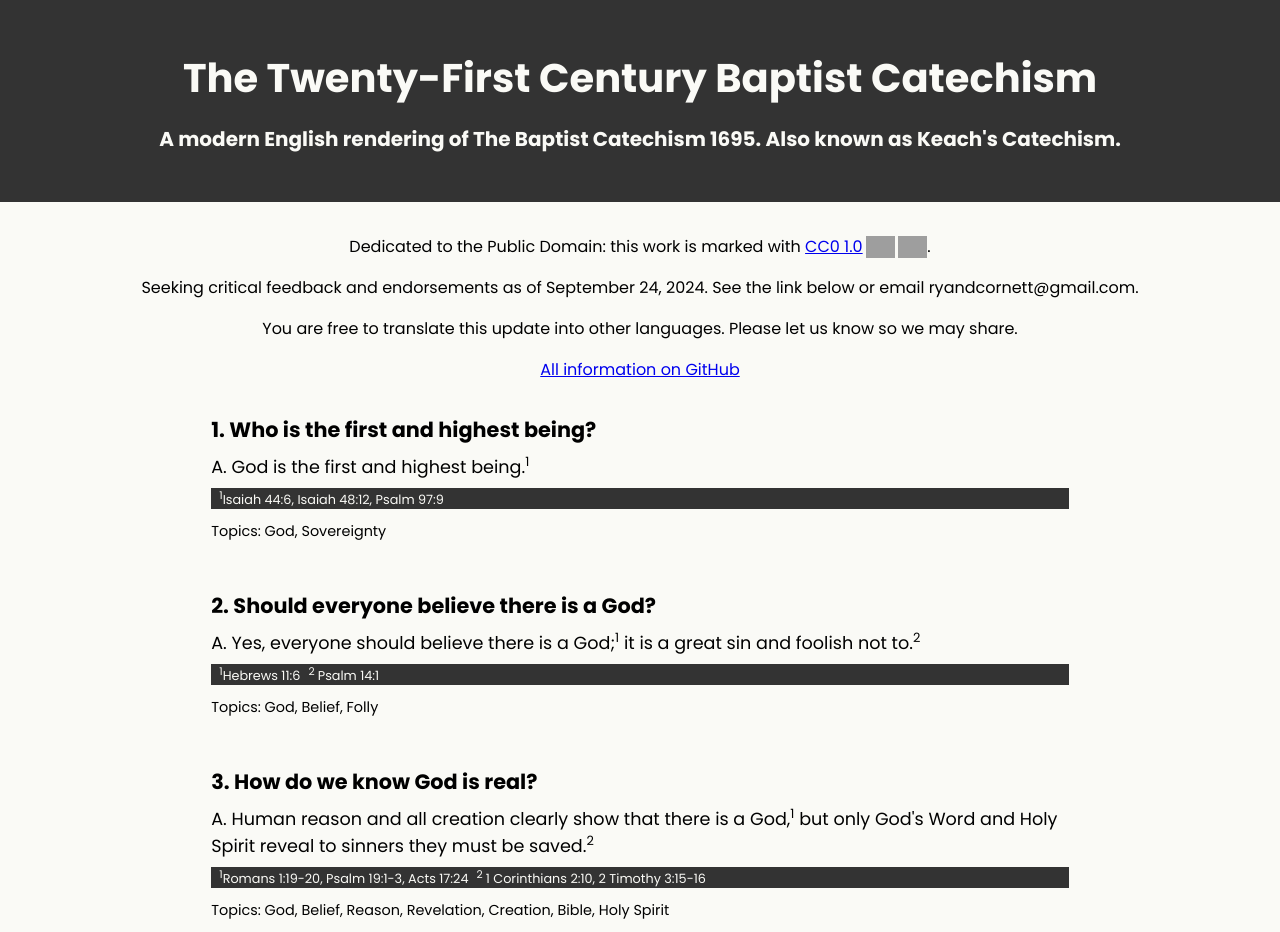
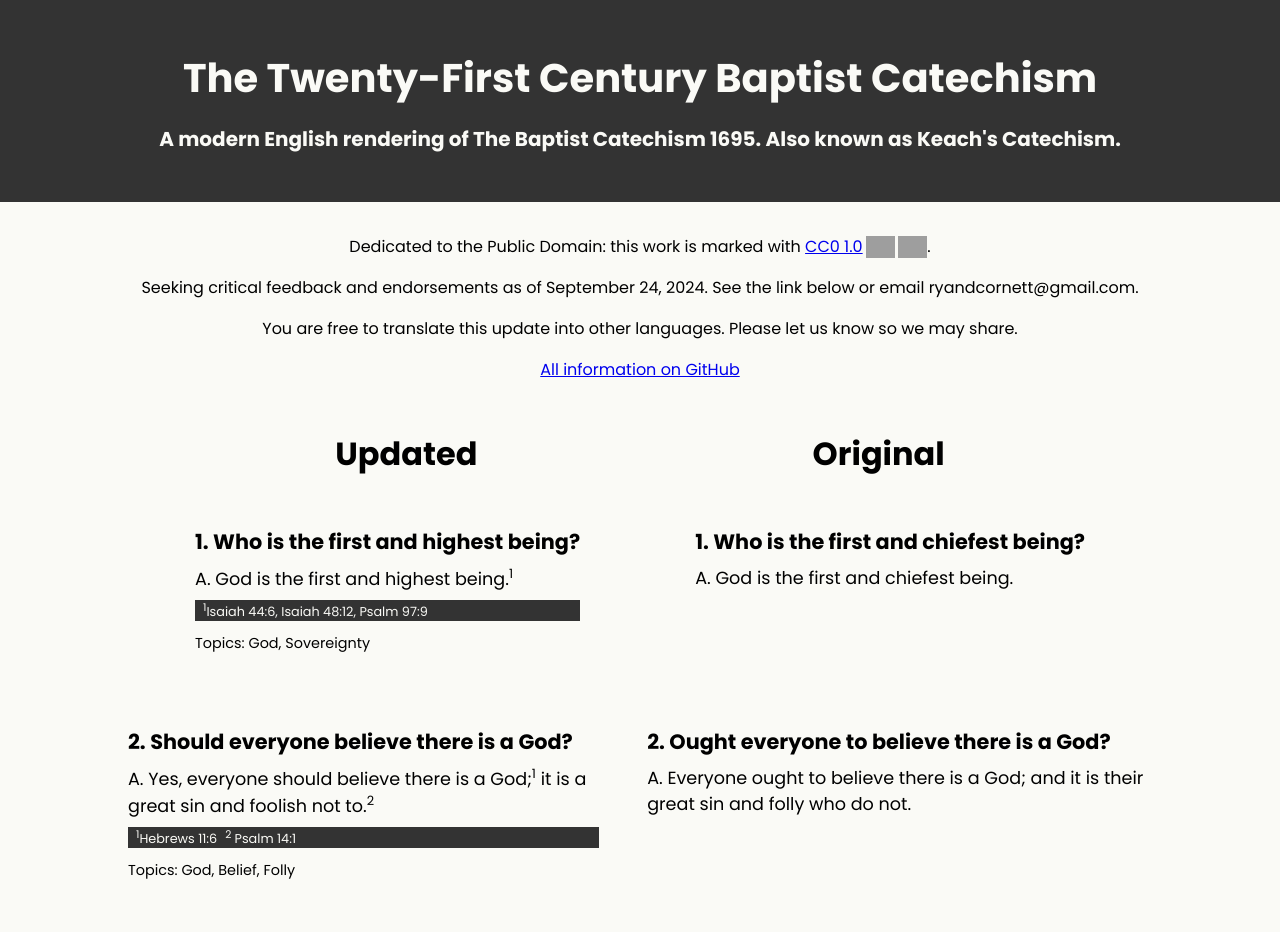
Before and after one commit to ryancornett/21stbaptistcatechism, a plain HTML site: page index.html in a window 1280 px wide. Shown: the top 932 px of the page. Drawn offline with Linux system fonts and the light colour scheme; grey boxes are pictures that could not be loaded; a web font is replaced by a local one.

Commit message:
Add original versions beside updated

```diff
--- a/index.html
+++ b/index.html
@@ -20,6 +20,10 @@
             <p><a href="https://github.com/ryancornett/21stbaptistcatechism">All information on GitHub</a></p>
         </div>
 
+        <div class="catechism-divider">
+            <h2 class="updated-announcer">Updated</h2>
+            <h2 class="original-announcer">Original</h2>
+        </div>
         <div class="container"></div>
         <footer>
             <p id="coming-soon">This work has been marked as dedicated to the Public Domain under the Creative Commons 1.0 Universal license.<br>All rights to the work worldwide under copyright law are waived, including all related and neighboring rights, to the extent allowed by law.</p>
--- a/main.js
+++ b/main.js
@@ -23,17 +23,26 @@ async function getData() {
     const NUMBER_OF_QUESTIONS_UPDATED = 114;
 
     for (let i = 1; i <= NUMBER_OF_QUESTIONS_UPDATED; i++) {
-        displayItem(container, content, i);
+        let item = document.createElement('div');
+        item.classList.add('item');
+        item.id = `item-${i}`;
+        displayUpdatedVersion(item, content, i);
+        displayOriginalVersion(item, content, i);
+        container.appendChild(item);
+
     }
 }
 
 getData();
 
-function displayItem(container, data, key) {
+function displayUpdatedVersion(container, data, key) {
+    let updatedContainer = document.createElement('div');
+    updatedContainer.classList.add('updated-container');
+
     let question = document.createElement('h4');
     question.textContent = `${key}. `;
     question.textContent += data[key].question;
-  container.appendChild(question);
+    updatedContainer.appendChild(question);
 
     let answer = document.createElement('h5');
     answer.textContent = "A. ";
@@ -65,10 +74,25 @@ function displayItem(container, data, key) {
     answer.appendChild(phrase);
     references.appendChild(referenceLine);
   };
-  container.appendChild(answer);
-  container.appendChild(references);
 
-  displayTopics(container, data, key);
+  updatedContainer.appendChild(answer);
+  updatedContainer.appendChild(references);
+  container.appendChild(updatedContainer);
+
+  displayTopics(updatedContainer, data, key);
+}
+
+function displayOriginalVersion(container, data, key) {
+    let originalContainer = document.createElement('div');
+    let originalQuestion = document.createElement('h4');
+    originalQuestion.textContent = `${key}. `;
+    originalQuestion.textContent += data[key].originalQuestion;
+    originalContainer.appendChild(originalQuestion);
+    let originalAnswer = document.createElement('h5');
+    originalAnswer.textContent = "A. ";
+    originalAnswer.textContent += data[key].originalAnswer;
+    originalContainer.appendChild(originalAnswer);
+    container.appendChild(originalContainer);
 }
 
 function displayTopics(container, data, key) {
--- a/styles.css
+++ b/styles.css
@@ -40,8 +40,24 @@ h2 {
 }
 
 .container {
-    width: 67vw;
+    width: 80vw;
     margin: auto;
+}
+
+.catechism-divider {
+    display: flex;
+    justify-content: space-evenly;
+}
+
+.catechism-divider > h2 {
+    font-size: 2rem;
+}
+
+.item {
+    display: flex;
+    justify-content: space-evenly;
+    gap: 3rem;
+    margin-bottom: 1.5rem;
 }
 
 h4 {
```
Also changed, not shown: 21stBC.json. Lines whose indentation alone changed are shown as unchanged.
